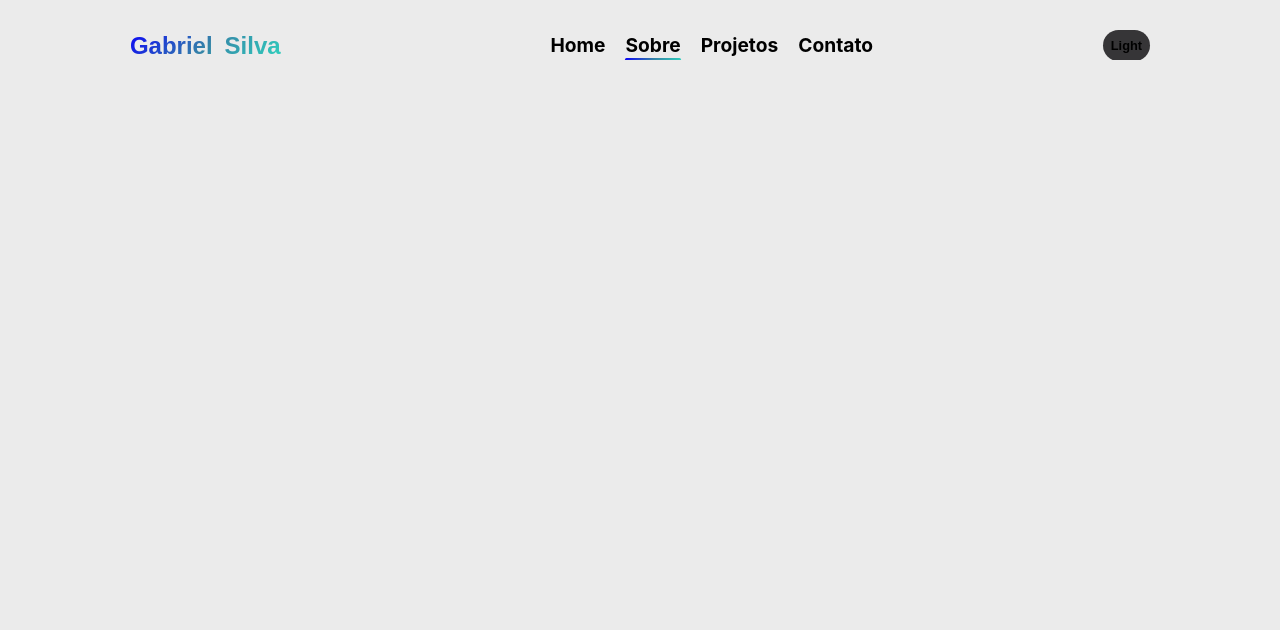
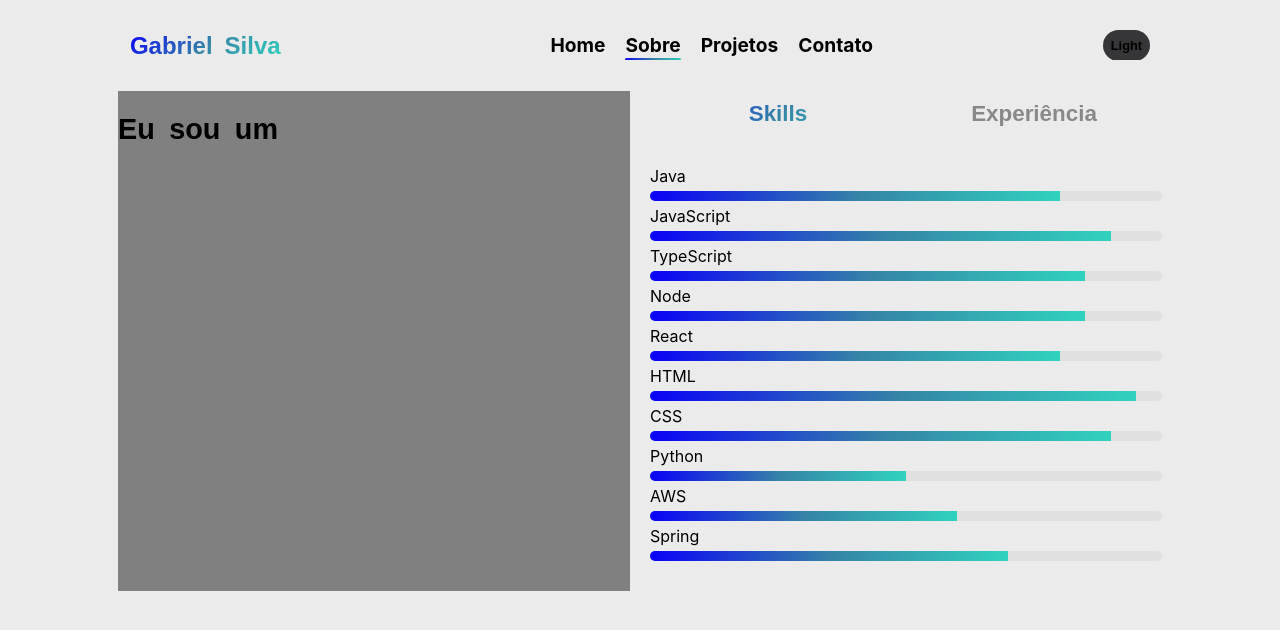
Before and after one commit to GabrielSilva0109/Portfolio, a React (Create React App) app: page /sobre in a window 1280 px wide. Shown: the top 630 px of the page. Built offline with nearby package versions, Linux system fonts and the light colour scheme.

Commit message:
Update About.tsx

```diff
--- a/src/components/About/About.tsx
+++ b/src/components/About/About.tsx
@@ -1,4 +1,4 @@
-import React from 'react';
+import React, { useState } from 'react';
 import Header from '../Header/Header';
 import styled from 'styled-components';
 
@@ -8,19 +8,170 @@ interface AboutProps {
 }
 
 const Container = styled.div`
+  display: flex;
+  width: 100%;
+  align-items: center;
+  justify-content: center;
+  gap: 20px;
+`
 
+const Left = styled.div`
+  width: 40%;
+  background: gray;
+  height: 500px;
+`
+
+const Right = styled.div`
+  width: 40%;
+  height: 500px;
+  display: flex;
+  flex-direction: column;
+  align-items: center;
+  justify-content: flex-start;
+  position: relative;
+`
+
+const Tabs = styled.div`
+  display: flex;
+  justify-content: space-around;
+  width: 100%;
+`
+
+const Tab = styled.button<{ active: boolean }>`
+  flex: 1;
+  padding: 10px;
+  cursor: pointer;
+  border: none;
+  outline: none;
+  font-size: 1.4rem;
+  background: none;
+  color: ${(props) => (props.active ? 'transparent' : '#888')};
+  font-weight: bold;
+  background-image: ${(props) => (props.active ? 'linear-gradient(-225deg, rgb(10, 2, 247) 0%, #3584A7 51%, #30D2BE 100%)' : 'none')};
+  -webkit-background-clip: ${(props) => (props.active ? 'text' : 'none')};
+  background-clip: ${(props) => (props.active ? 'text' : 'none')};
+  transition: 1s;
+
+  &:hover {
+    color: ${(props) => (props.active ? 'transparent' : '#000')};
+    background-image: ${(props) => (props.active ? 'linear-gradient(-225deg, rgb(10, 2, 247) 0%, #3584A7 51%, #30D2BE 100%)' : 'none')};
+    -webkit-background-clip: ${(props) => (props.active ? 'text' : 'none')};
+    background-clip: ${(props) => (props.active ? 'text' : 'none')};
+  }
+`
+
+const Content = styled.div`
+  width: 100%;
+  height: 100%;
+  display: flex;
+  align-items: center;
+  justify-content: center;
+  transition: opacity 0.5s ease-in-out;
+  position: relative;
+`
+
+const Section = styled.div<{ visible: boolean }>`
+   width: 100%;
+  height: 100%;
+  position: absolute;
+  top: 0;
+  left: 0;
+  opacity: ${(props) => (props.visible ? 1 : 0)};
+  transition: opacity 0.5s ease-in-out;
+  display: ${(props) => (props.visible ? 'flex' : 'none')};
+  align-items: center;
+  justify-content: center;
+`
+
+const Title = styled.h1`
+  font-size: 1.8rem;
+`
+
+const SkillsContainer = styled.div`
+  width: 100%;
 
 `
 
+const SkillItem = styled.div`
+  margin: 5px 0;
+`
+
+const SkillName = styled.span`
+  display: block;
+  font-size: 1rem;
+  margin-bottom: 5px;
+`
+
+const ProgressBarContainer = styled.div`
+  width: 100%;
+  background: #e0e0e0;
+  border-radius: 5px;
+  overflow: hidden;
+`
+
+const ProgressBar = styled.div<{ percentage: number }>`
+  width: ${(props) => props.percentage}%;
+  background: linear-gradient(90deg, rgba(10, 2, 247, 1) 0%, rgba(53, 132, 167, 1) 51%, rgba(48, 210, 190, 1) 100%);
+  height: 10px;
+  transition: width 1s ease-in-out;
+`
+
+const skillsData = [
+  { name: 'Java', percentage: 80 },
+  { name: 'JavaScript', percentage: 90 },
+  { name: 'TypeScript', percentage: 85 },
+  { name: 'Node', percentage: 85 },
+  { name: 'React', percentage: 80 },
+  { name: 'HTML', percentage: 95 },
+  { name: 'CSS', percentage: 90 },
+  { name: 'Python', percentage: 50 },
+  { name: 'AWS', percentage: 60 },
+  { name: 'Spring', percentage: 70 },
+]
+
 const About: React.FC<AboutProps> = ({ toggleTheme, theme }) => {
+  const [activeTab, setActiveTab] = useState('skills')
+
   return (
     <div>
       <Header toggleTheme={toggleTheme} theme={theme} />
       <Container>
+        <Left>
+          <Title>Eu sou um</Title>
+        </Left>
 
+        <Right>
+          <Tabs>
+            <Tab active={activeTab === 'skills'} onClick={() => setActiveTab('skills')}>
+              Skills
+            </Tab>
+            <Tab active={activeTab === 'experience'} onClick={() => setActiveTab('experience')}>
+              Experiência
+            </Tab>
+          </Tabs>
+
+          <Content>
+          <Section visible={activeTab === 'skills'}>
+              <SkillsContainer>
+                {skillsData.map((skill) => (
+                  <SkillItem key={skill.name}>
+                    <SkillName>{skill.name}</SkillName>
+                    <ProgressBarContainer>
+                      <ProgressBar percentage={skill.percentage} />
+                    </ProgressBarContainer>
+                  </SkillItem>
+                ))}
+              </SkillsContainer>
+            </Section>
+
+            <Section visible={activeTab === 'experience'}>
+
+            </Section>
+          </Content>
+        </Right>
       </Container>
     </div>
   );
-}
+};
 
-export default About
+export default About;
```
